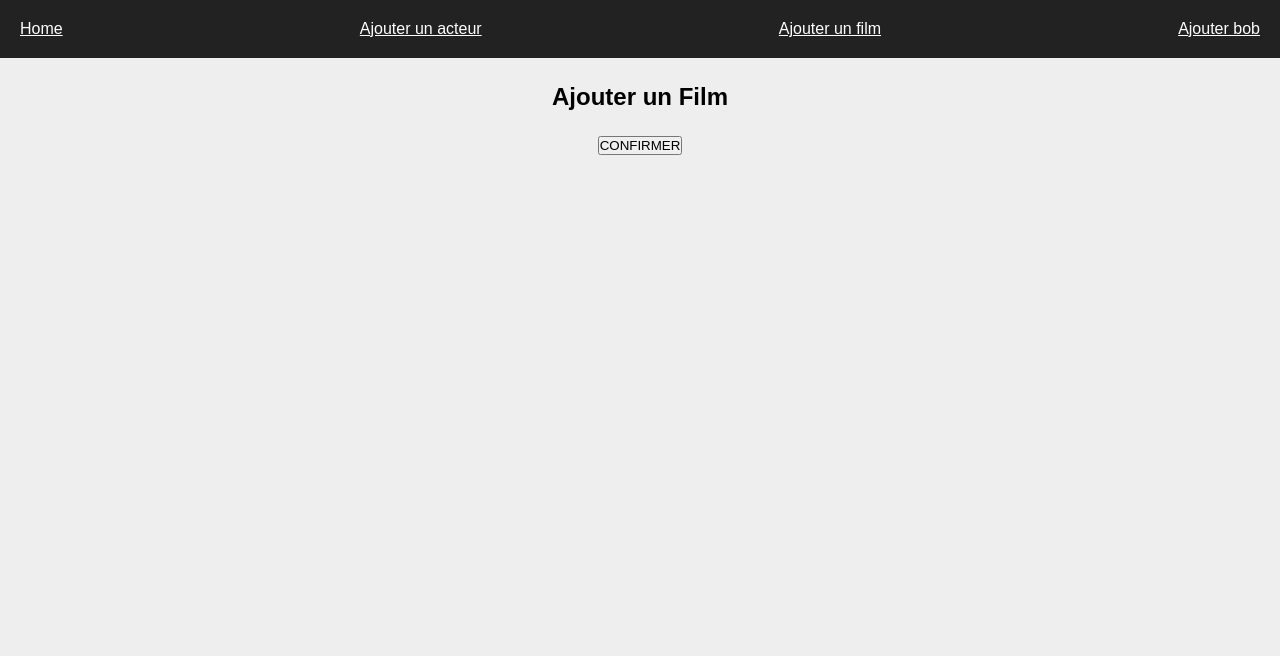
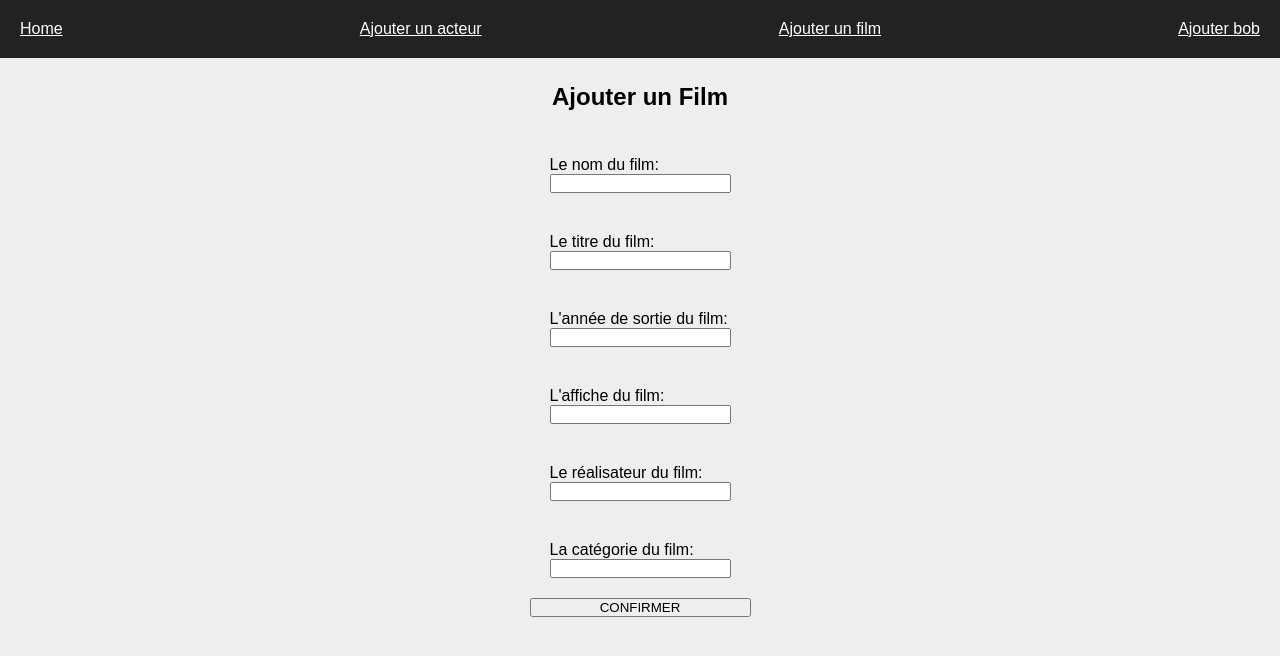
Before and after one commit to TareqBENGAH/SAE23-master1, a Django app: page /ajout/ in a window 1280 px wide. Shown: the top 656 px of the page. Run offline with Django 4.2, Linux system fonts and the light colour scheme; parts of the project's set-up code (start-up, migrations or seed data) failed here and were passed over.

Commit message:
ENCORE des erreurs présente mais il faut dans l'ensemble tout modifier ce qui est normal

```diff
--- a/TP_WEBTB-main/TP_WEBTB/TP_web_TB/Films_MCU/forms.py
+++ b/TP_WEBTB-main/TP_WEBTB/TP_web_TB/Films_MCU/forms.py
@@ -44,11 +44,12 @@
 class FilmsForm(ModelForm):
     class Meta:
         model = models.Films
-        fields = ('nom_film','superhero','date', 'producteur','resume')
+        fields = ('film','titre', 'année_sortie','affiche','réalisateur','catégorie')
         labels = {
-            'nom_film':_("Nom du film:"),
-            'superhero':_("Superhero du film"),
-            'date':_('Date de creation:'),
-            'producteur':_('Le nom du producteur du film'),
-            'resume': _('Un resume du film:'),
+            'film':_("Le nom du film"),
+            'titre':_("Le titre du film"),
+            'année_sortie':_("L'année de sortie du film"),
+            'affiche':_("L'affiche du film"),
+            'réalisateur':_("Le réalisateur du film"),
+            'catégorie':_("La catégorie du film"),
         }
--- a/TP_WEBTB-main/TP_WEBTB/TP_web_TB/Films_MCU/models.py
+++ b/TP_WEBTB-main/TP_WEBTB/TP_web_TB/Films_MCU/models.py
@@ -14,13 +14,6 @@
 
     def dico(self):
         return{"nom": self.nom, "date": self.date , "createur" : self.createur , "acteurs" : self.acteurs, "super_pouvoir" : self.super_pouvoir, "description" : self.description}
-
-class Films(models.Model):
-    nom_film = models.CharField(max_length=100,blank=False)
-    superhero = models.ForeignKey(Superhero, on_delete=models.CASCADE, null="true")
-    producteur = models.CharField(max_length=100)
-    date = models.DateField(blank=False, default=django.utils.timezone.now())
-    resume = models.TextField(blank=False)
 
     def __str__(self):
         return f"{self.nom_film}"
--- a/TP_WEBTB-main/TP_WEBTB/TP_web_TB/Films_MCU/templates/Films_MCU/home.html
+++ b/TP_WEBTB-main/TP_WEBTB/TP_web_TB/Films_MCU/templates/Films_MCU/home.html
@@ -7,7 +7,7 @@
     <h2> Tous les acteurs des films: </h2>
     <ol>
         {% for i in objects %}
-            <li>{{i}} <a class="link" href="/Films_MCU/affiche2/{{i.id}}">Affiche</a><a class="link" href="/Films_MCU/update2/{{i.id}}">Update</a><a class="link" href="/Films_MCU/delete2/{{i.id}}">Delete</a></li>
+            <li><a class="link" href="/Films_MCU/affiche2/{{i.id}}">Affiche</a><a class="link" href="/Films_MCU/update2/{{i.id}}">Update</a><a class="link" href="/Films_MCU/delete2/{{i.id}}">Delete</a></li>
         {% endfor %}
     </ol>
 {% endblock %}
--- a/TP_WEBTB-main/TP_WEBTB/TP_web_TB/Films_MCU/views.py
+++ b/TP_WEBTB-main/TP_WEBTB/TP_web_TB/Films_MCU/views.py
@@ -3,7 +3,6 @@
 from . import models
 from .forms import FilmsForm
 from .forms import SuperheroForm
-from .forms import CategorieForm
 from .forms import ActeursForm
 
 # Create your views here.
@@ -96,7 +95,7 @@
 def update2(request,id):
     superhero = models.Superhero.objects.get(pk=id)
     form = SuperheroForm(superhero.dico())
-    return render(request,"Films_MCU/formu2.html",{"form": form,"id":id})
+    return render(request,"Films_MCU/formu2.html",{"form": form,"id": id})
 
 def traitementupdate2(request, id):
     form = SuperheroForm(request.POST,request.FILES)
```
Also changed, not shown: TP_WEBTB-main/TP_WEBTB/TP_web_TB/Films_MCU/migrations/0013_acteurs_authgroup_authgrouppermissions_and_more.py (added), TP_WEBTB-main/TP_WEBTB/TP_web_TB/Films_MCU/migrations/0014_alter_superhero_date_alter_films_table.py (added), TP_WEBTB-main/TP_WEBTB/TP_web_TB/Films_MCU/migrations/0015_alter_superhero_date.py (added), TP_WEBTB-main/TP_WEBTB/TP_web_TB/Films_MCU/migrations/0016_alter_superhero_date.py (added).
